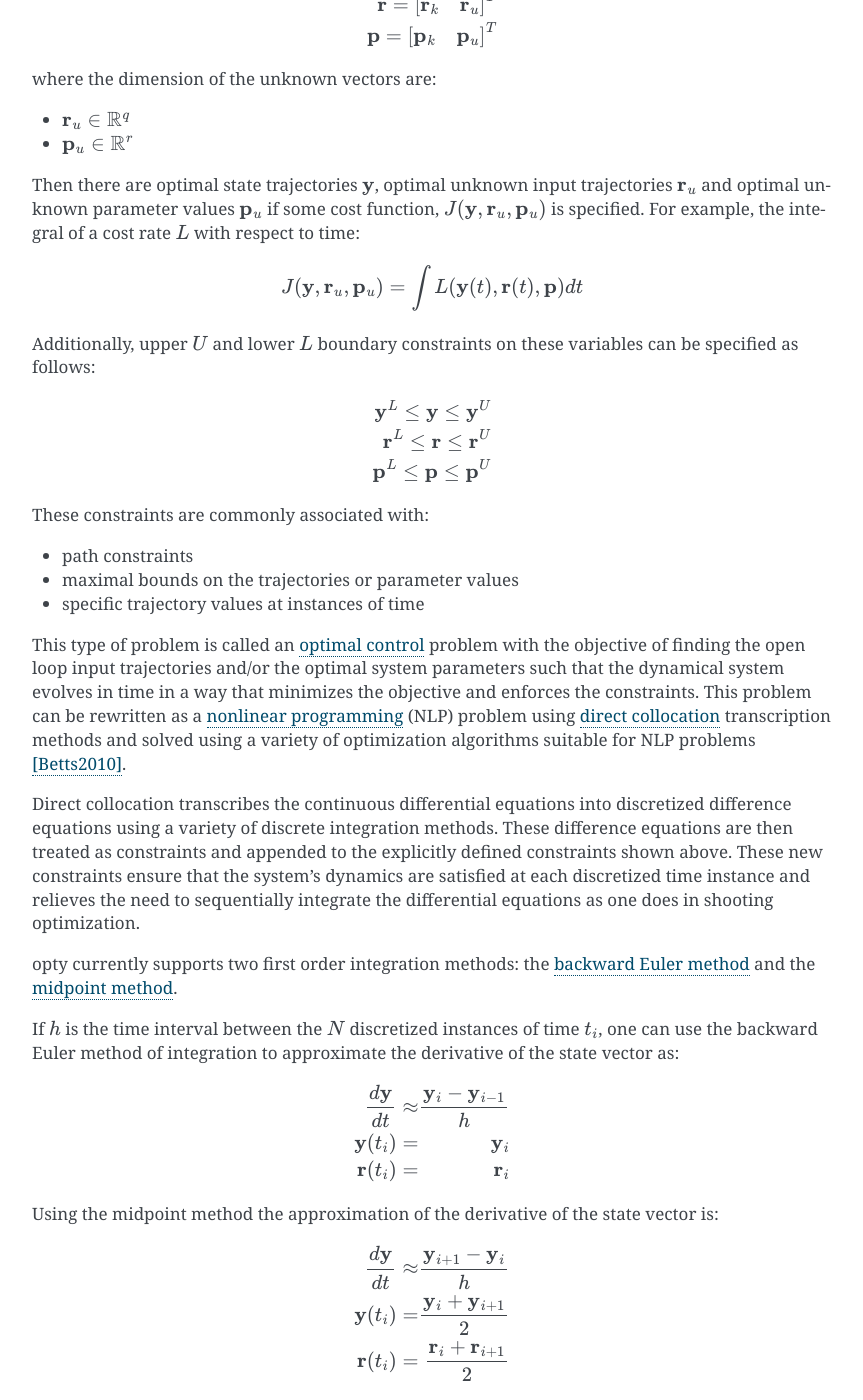
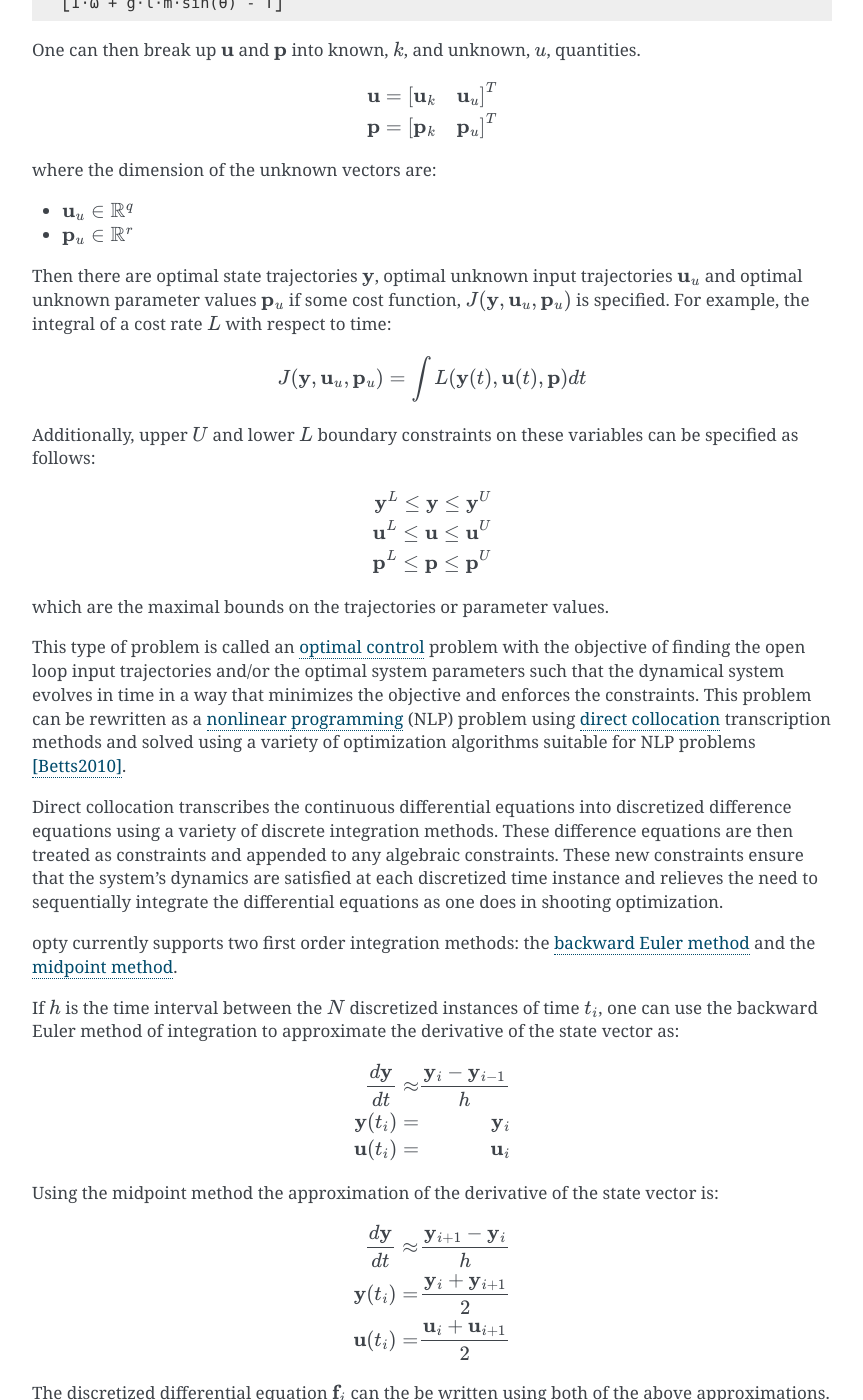
Before and after one commit to csu-hmc/opty, a Sphinx documentation site: the page built from docs/theory.rst, in a window 1280 px wide and 1400 px high, scrolled down 888 px. Shown: the whole window, without its empty margins (318-1181 px from the left). Built offline with Sphinx 7.4.7, drawn with Linux system fonts in a browser that asks for light colours; formulas are drawn with MathJax 3; pages that are not in the unit, such as notebooks, are missing from menus; some of the changed text lies outside the part shown.

Commit message:
Updated the theory page to align with supporting more equations than states.

```diff
--- a/docs/theory.rst
+++ b/docs/theory.rst
@@ -2,27 +2,33 @@
 Theory
 ======
 
-Given at a set of first order continuous differential equations in time in
-implicit form:
+Given at a set of :math:`M` first order continuous differential equations in
+time in implicit form:
 
 .. math::
 
-   \mathbf{f}( \dot{\mathbf{y}}(t), \mathbf{y}(t), \mathbf{r}(t), \mathbf{p}, t ) = \mathbf{0}
+   \mathbf{f}(\dot{\mathbf{y}}(t), \mathbf{y}(t), \mathbf{u}(t), \mathbf{p}, t ) = \mathbf{0}
+   \in \mathbb{R}^M
 
 where:
 
 - :math:`t` is time
 - :math:`\mathbf{y}(t) \in \mathbb{R}^n` the state vector at time
   :math:`t`
-- :math:`\mathbf{r}(t) \in \mathbb{R}^m` is the vector of specified
+- :math:`\mathbf{u}(t) \in \mathbb{R}^m` is the vector of specified
   (exongenous) inputs at time :math:`t`
 - :math:`\mathbf{p} \in \mathbb{R}^p` is the vector of constant parameters
+
+The equations :math:`\mathbf{f}` may contain ordinary differential equations,
+differential algebraic equations, additional path constraints (algebraic or
+differential) and be augmented with specific trajectory values at instances of
+time.
 
 From here on out, the notation :math:`(t)` will be dropped for convenience.
 
 In opty, you would define these equations as a SymPy column matrix that
-contains SymPy expressions. For example, a simple compound pendulum is
-described by the first order ordinary differential equations:
+contains SymPy expressions. For example, a single degree of freedom compound
+pendulum is described by the first order ordinary differential equations:
 
 .. math::
 
@@ -50,30 +56,30 @@ In SymPy, this would look like:
    ⎢                      ⎥
    ⎣I⋅ω̇ + g⋅l⋅m⋅sin(θ) - T⎦
 
-One can then break up :math:`\mathbf{r}` and :math:`\mathbf{p}` into known,
+One can then break up :math:`\mathbf{u}` and :math:`\mathbf{p}` into known,
 :math:`k`, and unknown, :math:`u`, quantities.
 
 .. math::
 
-   \mathbf{r} = \left[ \mathbf{r}_k \quad \mathbf{r}_u \right]^T
+   \mathbf{u} = \left[ \mathbf{u}_k \quad \mathbf{u}_u \right]^T
 
    \mathbf{p} = \left[ \mathbf{p}_k \quad \mathbf{p}_u \right]^T
 
 where the dimension of the unknown vectors are:
 
-- :math:`\mathbf{r}_u \in \mathbb{R}^q`
+- :math:`\mathbf{u}_u \in \mathbb{R}^q`
 - :math:`\mathbf{p}_u \in \mathbb{R}^r`
 
 Then there are optimal state trajectories :math:`\mathbf{y}`, optimal unknown
-input trajectories :math:`\mathbf{r}_u` and optimal unknown parameter values
-:math:`\mathbf{p}_u` if some cost function, :math:`J(\mathbf{y}, \mathbf{r}_u,
+input trajectories :math:`\mathbf{u}_u` and optimal unknown parameter values
+:math:`\mathbf{p}_u` if some cost function, :math:`J(\mathbf{y}, \mathbf{u}_u,
 \mathbf{p}_u)` is specified. For example, the integral of a cost rate :math:`L`
 with respect to time:
 
 .. math::
 
-   J(\mathbf{y}, \mathbf{r}_u, \mathbf{p}_u) =
-   \int L(\mathbf{y}(t), \mathbf{r}(t), \mathbf{p}) dt
+   J(\mathbf{y}, \mathbf{u}_u, \mathbf{p}_u) =
+   \int L(\mathbf{y}(t), \mathbf{u}(t), \mathbf{p}) dt
 
 Additionally, upper :math:`U` and lower :math:`L` boundary constraints on these
 variables can be specified as follows:
@@ -81,14 +87,11 @@ variables can be specified as follows:
 .. math::
 
    \mathbf{y}^L \leq \mathbf{y} \leq \mathbf{y}^U \\
-   \mathbf{r}^L \leq \mathbf{r} \leq \mathbf{r}^U \\
+   \mathbf{u}^L \leq \mathbf{u} \leq \mathbf{u}^U \\
    \mathbf{p}^L \leq \mathbf{p} \leq \mathbf{p}^U
 
-These constraints are commonly associated with:
+which are the maximal bounds on the trajectories or parameter values.
 
-- path constraints
-- maximal bounds on the trajectories or parameter values
-- specific trajectory values at instances of time
 
 This type of problem is called an `optimal control`_ problem with the objective
 of finding the open loop input trajectories and/or the optimal system
@@ -105,10 +108,10 @@ algorithms suitable for NLP problems [Betts2010]_.
 Direct collocation transcribes the continuous differential equations into
 discretized difference equations using a variety of discrete integration
 methods. These difference equations are then treated as constraints and
-appended to the explicitly defined constraints shown above. These new
-constraints ensure that the system's dynamics are satisfied at each discretized
-time instance and relieves the need to sequentially integrate the differential
-equations as one does in shooting optimization.
+appended to any algebraic constraints. These new constraints ensure that the
+system's dynamics are satisfied at each discretized time instance and relieves
+the need to sequentially integrate the differential equations as one does in
+shooting optimization.
 
 opty currently supports two first order integration methods: the `backward
 Euler method`_ and the `midpoint method`_.
@@ -124,7 +127,7 @@ approximate the derivative of the state vector as:
 
    \frac{d\mathbf{y}}{dt} & \approx & \frac{\mathbf{y}_i - \mathbf{y}_{i-1}}{h} \\
    \mathbf{y}(t_i) & = & \mathbf{y}_i \\
-   \mathbf{r}(t_i) & = & \mathbf{r}_i
+   \mathbf{u}(t_i) & = & \mathbf{u}_i
 
 Using the midpoint method the approximation of the derivative of the state
 vector is:
@@ -133,7 +136,7 @@ vector is:
 
    \frac{d\mathbf{y}}{dt} & \approx & \frac{\mathbf{y}_{i+1} - \mathbf{y}_{i}}{h} \\
    \mathbf{y}(t_i) & = & \frac{\mathbf{y}_i + \mathbf{y}_{i+1}}{2} \\
-   \mathbf{r}(t_i) & = & \frac{\mathbf{r}_i + \mathbf{r}_{i+1}}{2}
+   \mathbf{u}(t_i) & = & \frac{\mathbf{u}_i + \mathbf{u}_{i+1}}{2}
 
 The discretized differential equation :math:`\mathbf{f}_i` can the be written
 using both of the above approximations.
@@ -143,7 +146,7 @@ For the backward Euler method:
 .. math::
 
    \mathbf{f}_i = \mathbf{f}\left(\frac{\mathbf{y}_i - \mathbf{y}_{i-1}}{h},
-                                  \mathbf{y}_i, \mathbf{r}_i, \mathbf{p}, t_i\right) = 0
+                                  \mathbf{y}_i, \mathbf{u}_i, \mathbf{p}, t_i\right) = 0
 
 For the midpoint method:
 
@@ -151,17 +154,16 @@ For the midpoint method:
 
    \mathbf{f}_i = \mathbf{f}\left(\frac{\mathbf{y}_{i+1} - \mathbf{y}_{i}}{h},
                                   \frac{\mathbf{y}_i + \mathbf{y}_{i+1}}{2},
-                                  \frac{\mathbf{r}_i + \mathbf{r}_{i+1}}{2},
+                                  \frac{\mathbf{u}_i + \mathbf{u}_{i+1}}{2},
                                   \mathbf{p}, t_i\right) = \mathbf{0}
 
 Then, defining :math:`\mathbf{x}_i` to be:
 
 .. math::
 
-   \mathbf{x}_i = [\mathbf{y}_i \quad \mathbf{r}_{ui} \quad \mathbf{p}_{u}]^T
+   \mathbf{x}_i = [\mathbf{y}_i \quad \mathbf{u}_{ui} \quad \mathbf{p}_{u}]^T
 
-
-The above equations will create :math:`n(N-1)` constraint equations and the
+The above equations will create :math:`M(N-1)` constraint equations and the
 optimization problem can formally be written as:
 
 .. math::
```
Also changed, not shown: other parts of docs/theory.rst (+3 -3 lines).
